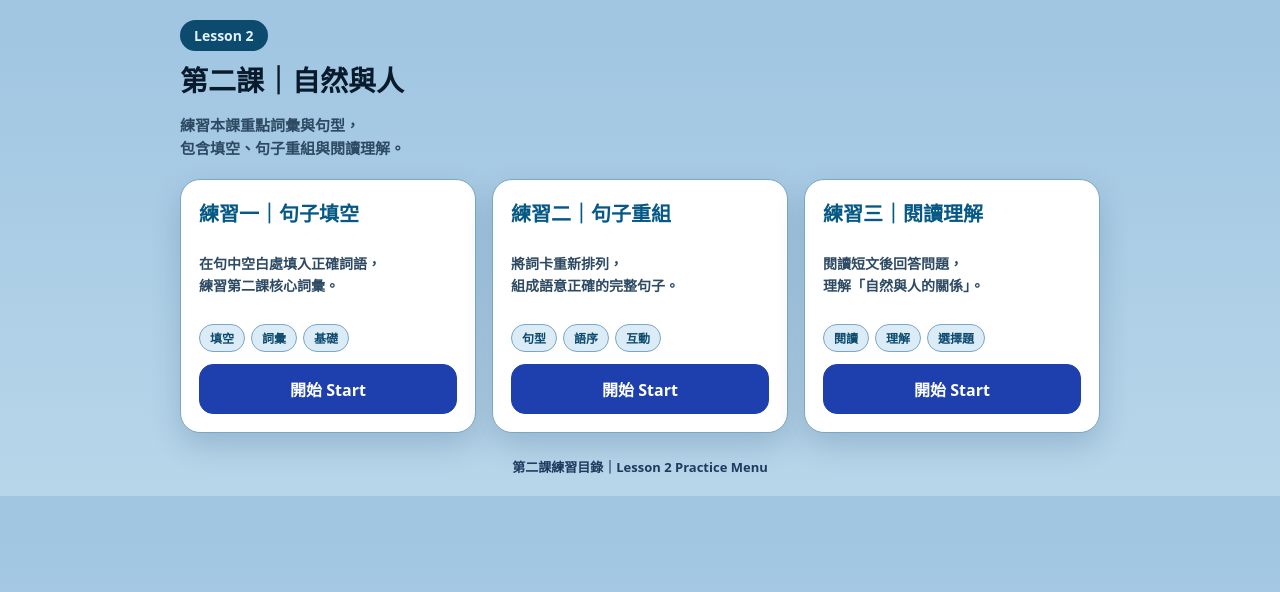
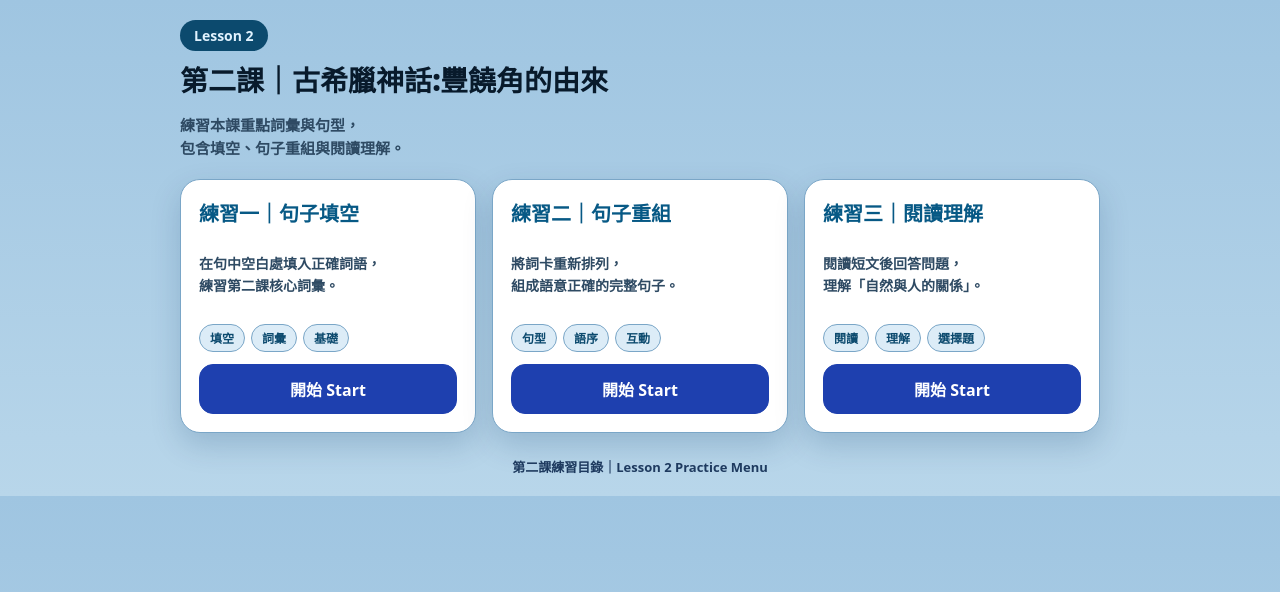
Before and after one commit to daisy920331/quiz1-2, a plain HTML site: page index.html in a window 1280 px wide. Drawn offline with Linux system fonts and the light colour scheme.

Commit message:
Update index.html

```diff
--- a/index.html
+++ b/index.html
@@ -149,7 +149,7 @@
   <div class="wrap">
     <div class="header">
       <div class="courseTag">Lesson 2</div>
-      <h1 class="title">第二課｜自然與人</h1>
+      <h1 class="title">第二課｜古希臘神話:豐饒角的由來</h1>
       <p class="subtitle">
         練習本課重點詞彙與句型，<br>
         包含填空、句子重組與閱讀理解。
```
